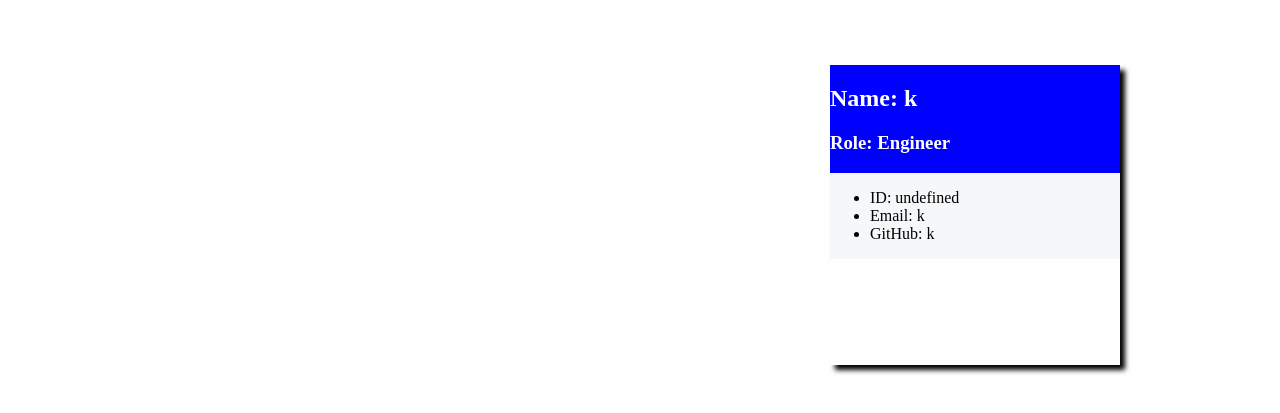
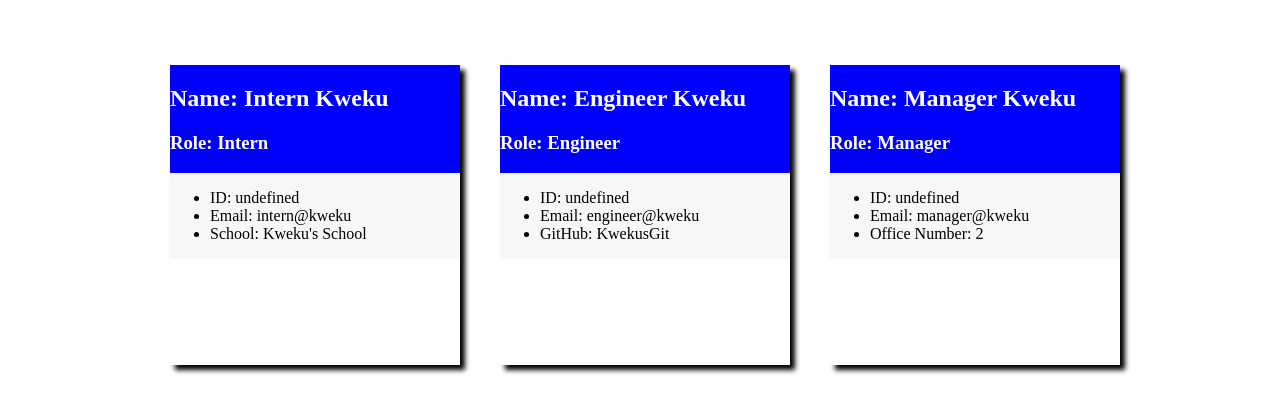
Before and after one commit to 1kweku/challenges, a website: page index.html in a window 1280 px wide. Shown: the part 83-496 px from the top of the page. Drawn offline with Linux system fonts and the light colour scheme.

Commit message:
deleted readme

```diff
--- a/index.html
+++ b/index.html
@@ -10,16 +10,43 @@
      <body>
      <h1 class=title> Dream Team </h1>
      <div class=container>
+
     <div class="employee">
       <div class="name-and-title">
-        <h2 class="name">Name: k</h2>
+        <h2 class="name"> Name: Manager Kweku</h2>
+        <h3 class="role"> Role: Manager</h3>
+      </div>
+      <div class="employee-info">
+        <ul class="info list">
+          <li class="id"> ID: undefined</li>
+          <li class="email"> Email: manager@kweku</li>
+          <li class="officeNumber"> Office Number: 2</li>
+        </ul>
+      </div>
+    </div>
+    <div class="employee">
+      <div class="name-and-title">
+        <h2 class="name">Name: Engineer Kweku</h2>
         <h3 class="role">Role: Engineer</h3>
       </div>
       <div class="employee-info">
         <ul class="info list">
           <li class="id">ID: undefined</li>
-          <li class="email">Email: k</li>
-          <li class="GitHub">GitHub: k</li>
+          <li class="email">Email: engineer@kweku</li>
+          <li class="GitHub">GitHub: KwekusGit</li>
+        </ul>
+      </div>
+    </div>
+    <div class="employee">
+      <div class="name-and-title">
+        <h2 class="name">Name: Intern Kweku</h2>
+        <h3 class="role">Role: Intern</h3>
+      </div>
+      <div class="employee-info">
+        <ul class="info list">
+          <li class="id">ID: undefined</li>
+          <li class="email">Email: intern@kweku</li>
+          <li class="school">School: Kweku's School</li>
         </ul>
       </div>
     </div> </div></body></html>
```
Also changed, not shown: README.md (deleted).
